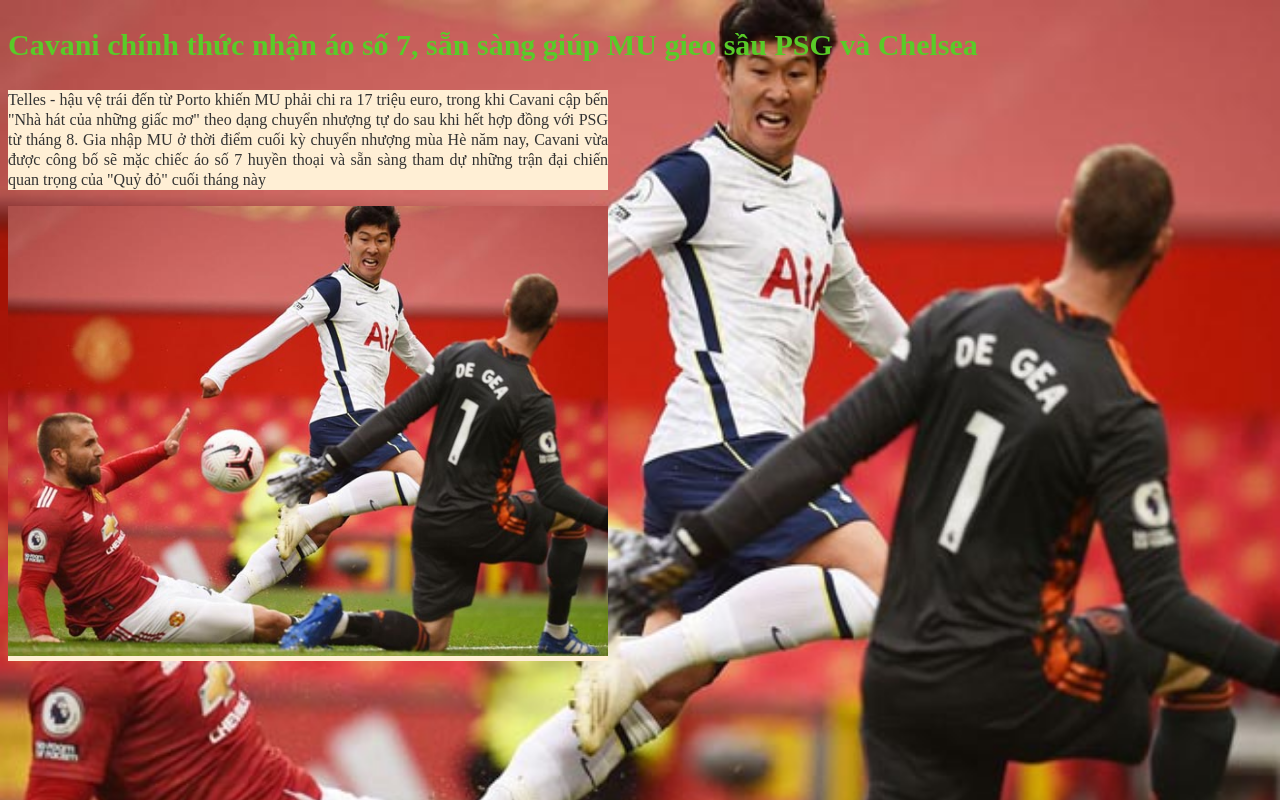
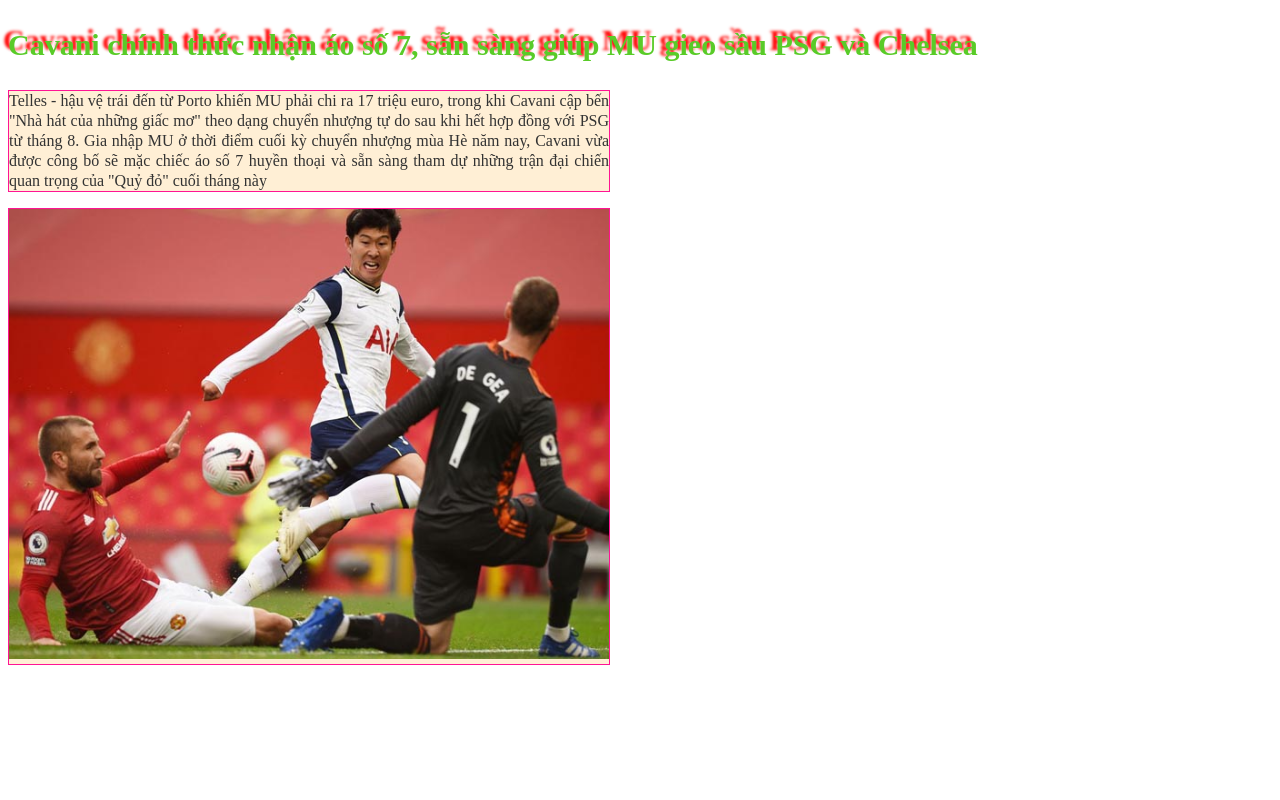
Before and after one commit to hoatq-fptaptech/T2008M_Web, a PHP site: page /session2.html in a window 1280 px wide. Run offline with PHP 8.4, Linux system fonts and the light colour scheme.

Commit message:
Session 2

```diff
--- a/css/app.css
+++ b/css/app.css
@@ -1,7 +1,7 @@
 body{
-    background-image: url('../imgs/mu-tot.jpg');
-    background-repeat: no-repeat;
-    background-size: cover;
+    /*background-image: url('../imgs/mu-tot.jpg');*/
+    /*background-repeat: no-repeat;*/
+    /*background-size: cover;*/
 }
 h1{
     color: #59cb28;/* rgb(12,190,0)*/
@@ -13,6 +13,7 @@
     /* underline line-through overline none*/
     text-transform: none;
     /* uppercase lowercase capitalize none*/
+    text-shadow: -5px -5px 3px red;
 }
 p{
     font-size: 16px;
@@ -22,6 +23,11 @@
     text-align: justify;
     /* left right center justify*/
     background-color: papayawhip;
+    border: 1px solid deeppink;
+    /* solid dotted dashed*/
+}
+span{
+    border: 1px solid deeppink;
 }
 img{
     max-width: 100%;
```
